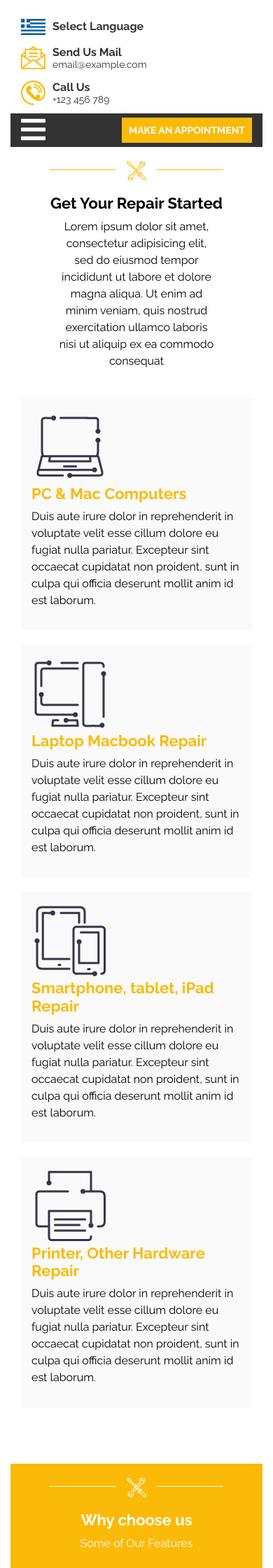
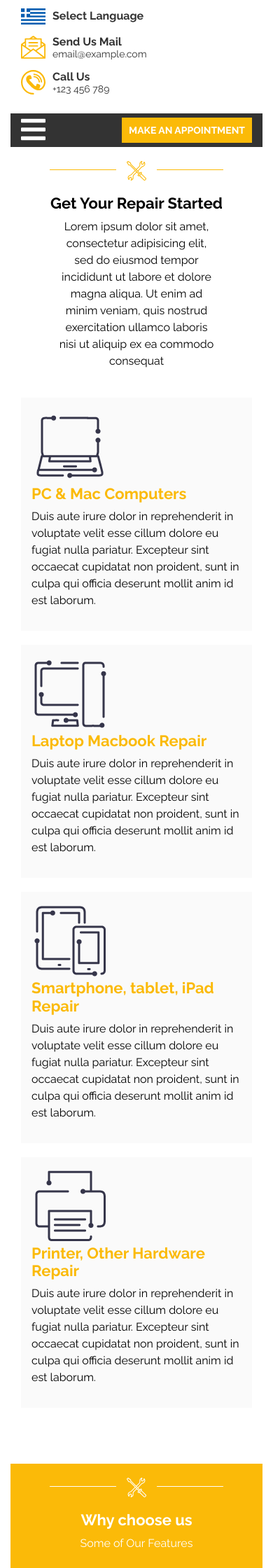
Before and after one commit to kaptn3/repair-shop, a Jekyll site: the page built from index.html, in a window 390 px wide. Shown: the top 2240 px of the page at 70% size. Built offline with Jekyll 4.4.1, drawn with Linux system fonts in a browser that asks for light colours; nearby versions of some CDN libraries; library files that are not in the unit come from our copies.

Commit message:
Fix margin elements in mobile

```diff
--- a/_sass/layout/_header.scss
+++ b/_sass/layout/_header.scss
@@ -22,7 +22,7 @@
     flex-direction: column;
   }
   .header--top--info--block {
-    margin-top: 15px;
+    margin-bottom: 15px;
     justify-content: flex-start;
   }
 }
```
